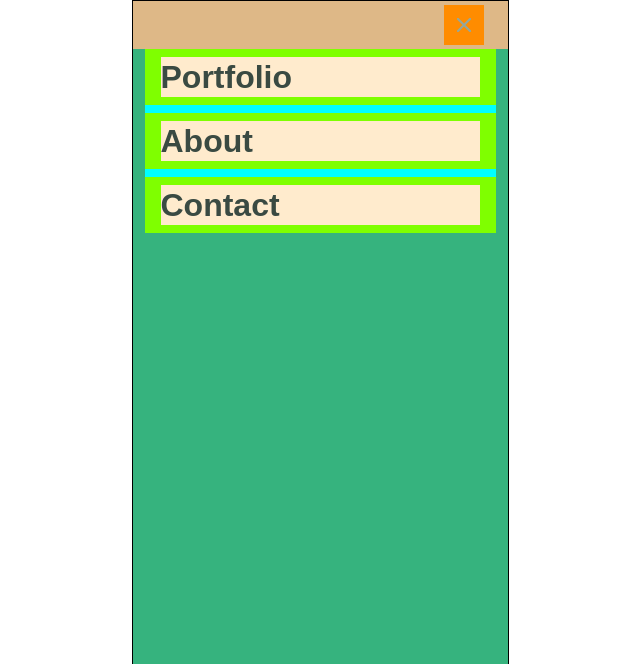
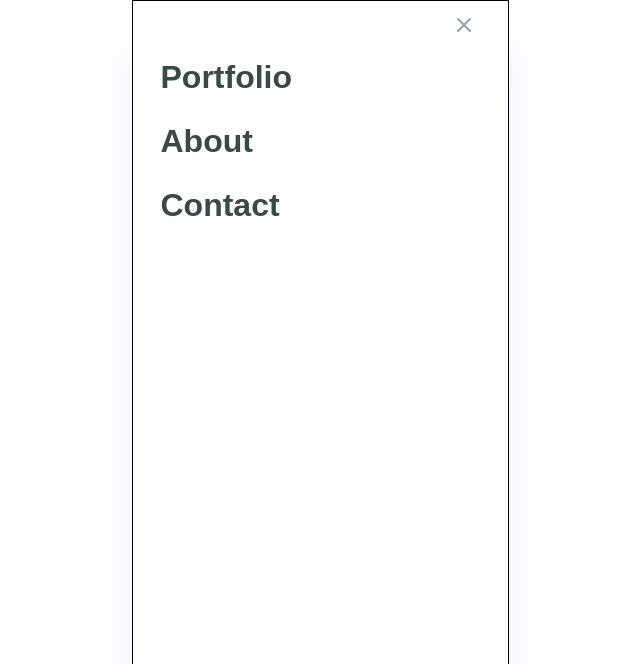
Before and after one commit to Zia123456/zia_portfolio, a website: page index.html in a window 1280 px wide. Both pictures are taken after a click on the element 783 px from the left and 21 px from the top of the page. Shown: the top 664 px of the page, without its empty margins (320-960 px from the left). Drawn offline with Linux system fonts and the light colour scheme; a web font is replaced by a local one.

Commit message:
extra styles removed

```diff
--- a/index.html
+++ b/index.html
@@ -47,7 +47,7 @@
           </li>
         </ul>
       </nav>
-      <section class="headline" id="headline" style="background-color: lightblue;">
+      <section class="headline" id="headline">
         <div class="primary-text">
           <span>
             <h1>Hey there. I'm Bakhteyari</h1>
--- a/script.js
+++ b/script.js
@@ -11,6 +11,7 @@ function displaySideNav() {
 }
 
 openSideNav.addEventListener('click', displaySideNav);
+
 function hideSideNav() {
   clickedCloseBtn.classList.remove('side-nav-container-clicked');
   clickedOnPortfolio.classList.remove('side-nav-container-clicked');
--- a/styles.css
+++ b/styles.css
@@ -1,13 +1,13 @@
-@import url("https://rsms.me/inter/inter.css");
+@import url('https://rsms.me/inter/inter.css');
 
 html {
-  font-family: "Inter", sans-serif;
+  font-family: 'Inter', sans-serif;
   scroll-behavior: smooth;
 }
 
 @supports (font-variation-settings: normal) {
   html {
-    font-family: "Inter var", sans-serif;
+    font-family: 'Inter var', sans-serif;
   }
 }
 
@@ -77,7 +77,7 @@ a:link {
   width: 375px;
   height: 726px;
   align-items: center;
-  background-image: url("images/header-illsutration-mobile@2x.png");
+  background-image: url('images/header-illsutration-mobile@2x.png');
   background-repeat: no-repeat;
   background-size: 375px 726px;
 }
@@ -976,8 +976,8 @@ ul {
   margin-top: 24px;
 }
 
-input[type="text"],
-input[type="email"] {
+input[type='text'],
+input[type='email'] {
   width: 100%;
   padding: 16px 15px 16px 15px;
   margin: 8px 0;
@@ -1063,7 +1063,6 @@ input[type="email"] {
 .side-nav-container {
   position: fixed;
   display: none;
-  background-color: #36b37e;
 }
 
 .side-nav-container-clicked {
@@ -1071,7 +1070,11 @@ input[type="email"] {
   height: 755px;
   position: fixed;
   display: block;
-  background-color: #36b37e;
+  box-shadow: 0px 48px 48px rgba(37, 47, 137, 0.08);
+  border: none;
+  border-bottom-left-radius: 32px;
+  border-bottom-right-radius: 36px;
+  background-color: #fff;
 }
 
 .close-btn-container {
@@ -1080,7 +1083,6 @@ input[type="email"] {
   display: flex;
   justify-content: flex-end;
   align-items: center;
-  background-color: burlywood;
 }
 
 .close-btn-box {
@@ -1090,7 +1092,6 @@ input[type="email"] {
   justify-content: center;
   align-items: center;
   margin-right: 24px;
-  background-color: darkorange;
 }
 
 .close-btn {
@@ -1106,7 +1107,6 @@ input[type="email"] {
   display: flex;
   flex-direction: column;
   gap: 8px;
-  background-color: aqua;
 }
 
 .portfolio-side-nav {
@@ -1115,7 +1115,6 @@ input[type="email"] {
   display: flex;
   align-items: center;
   margin-left: -40px;
-  background-color: chartreuse;
 }
 
 .portfolio-text-side-nav {
@@ -1124,7 +1123,6 @@ input[type="email"] {
   margin-left: 16px;
   display: flex;
   align-items: center;
-  background-color: blanchedalmond;
 }
 
 .portfolio-text {
@@ -1139,7 +1137,6 @@ input[type="email"] {
   display: flex;
   align-items: center;
   margin-left: -40px;
-  background-color: chartreuse;
 }
 
 .about-text-side-nav {
@@ -1148,7 +1145,6 @@ input[type="email"] {
   margin-left: 16px;
   display: flex;
   align-items: center;
-  background-color: blanchedalmond;
 }
 
 .about-text {
@@ -1163,7 +1159,6 @@ input[type="email"] {
   display: flex;
   align-items: center;
   margin-left: -40px;
-  background-color: chartreuse;
 }
 
 .contact-text-side-nav {
@@ -1172,7 +1167,6 @@ input[type="email"] {
   margin-left: 16px;
   display: flex;
   align-items: center;
-  background-color: blanchedalmond;
 }
 
 .contact-text {
```
